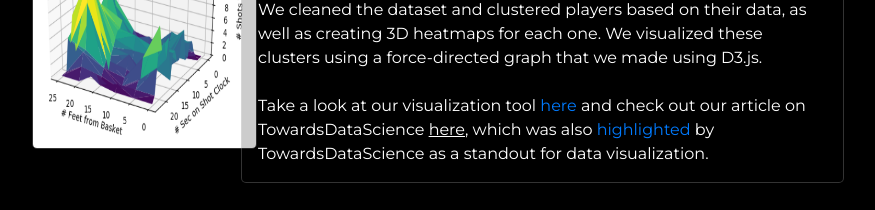
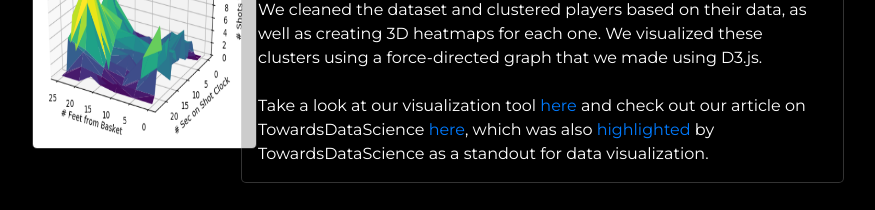
Before and after one commit to NimayRKumar/personal-website, a React (Create React App) app: page / in a window 1280 px wide. Shown: the part 5120-5330 px from the top of the page, without its empty margins (202-1077 px from the left). Built offline with nearby package versions, Linux system fonts and the light colour scheme.

Commit message:
updated link

```diff
--- a/src/components/Projects.tsx
+++ b/src/components/Projects.tsx
@@ -197,7 +197,7 @@ const Projects = forwardRef<HTMLDivElement, React.PropsWithChildren<{}>>((props,
               a force-directed graph that we made using D3.js.
               <br/>
               <br/>
-              Take a look at our visualization tool <a  className={styles.link} href='https://nimayrkumar.github.io/bball-dgraph/index.html' target='_blank'>here</a> and check out our article on TowardsDataScience <a href='https://towardsdatascience.com/insights-from-raw-nba-shot-log-data-and-an-exploration-of-the-hot-hand-phenomenon-1f1c6c63685a' target='_blank'>here</a>,
+              Take a look at our visualization tool <a  className={styles.link} href='https://nimayrkumar.github.io/bball-dgraph/index.html' target='_blank'>here</a> and check out our article on TowardsDataScience <a className={styles.link} href='https://towardsdatascience.com/insights-from-raw-nba-shot-log-data-and-an-exploration-of-the-hot-hand-phenomenon-1f1c6c63685a' target='_blank'>here</a>,
               which was also <a  className={styles.link} href='https://towardsdatascience.com/february-edition-data-visualization-18e1b663edc4' target='_blank'>highlighted</a> by TowardsDataScience as a standout for data visualization.
             </Card.Body>
           </Card>
```
